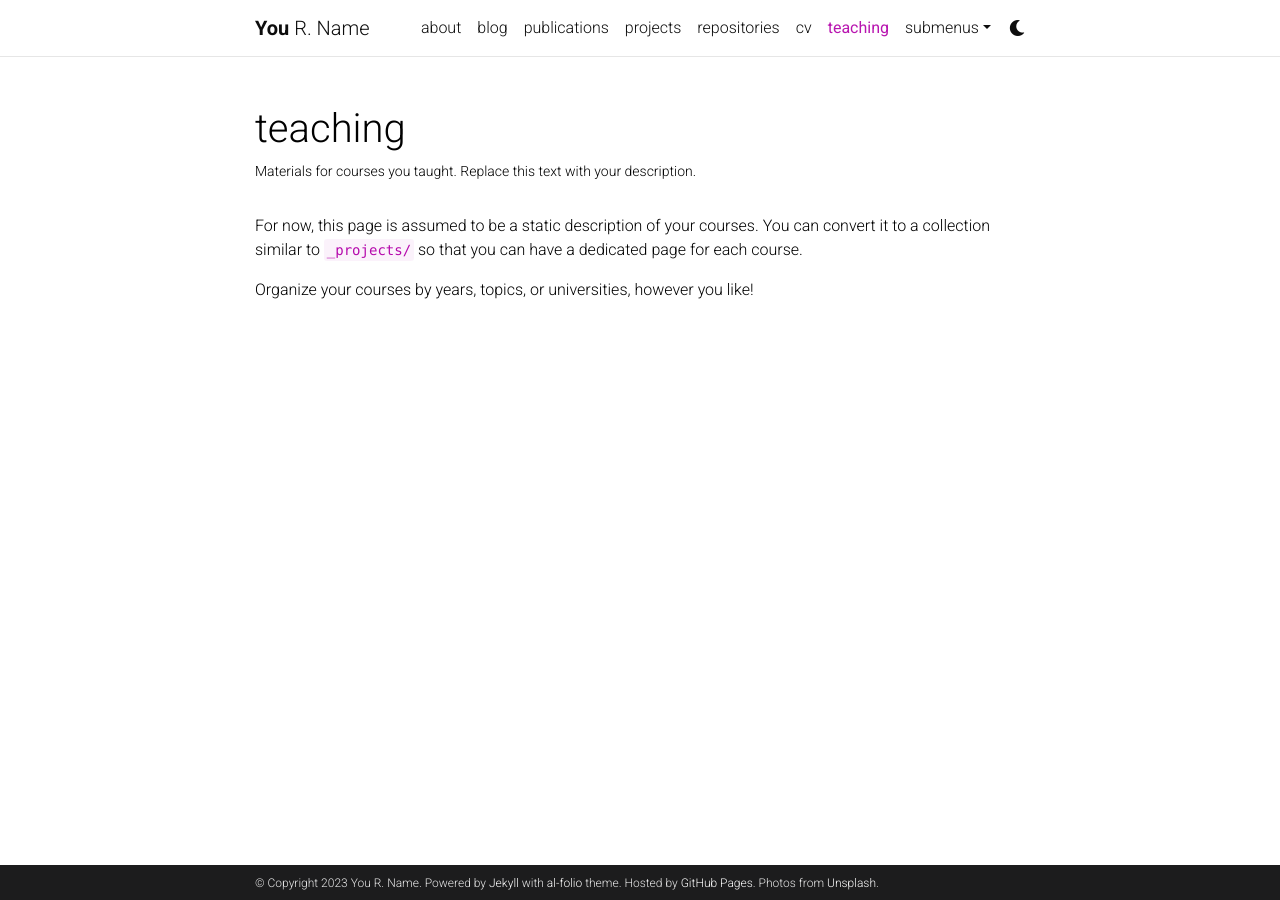
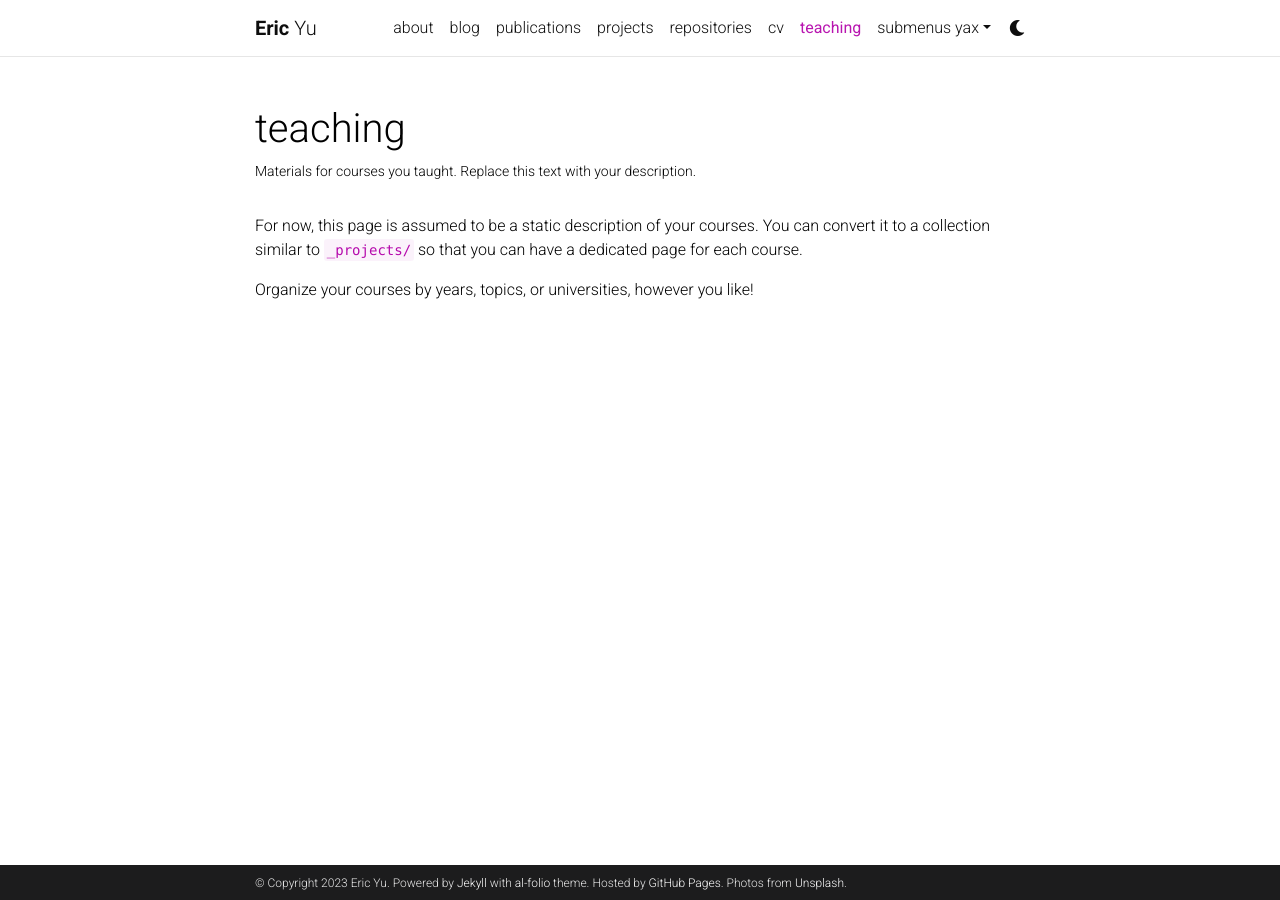
Before and after one commit to aeric-underscore/aeric-underscore.github.io, a Jekyll site: the page built from _pages/teaching.md, in a window 1280 px wide. Built offline with Jekyll 4.4.1, drawn with Linux system fonts in a browser that asks for light colours; comment, search, counter and statistics services are not loaded; a style sheet for code colours, icons or effects is not loaded.

Commit message:
updated changes to environment

```diff
--- a/_config.yml
+++ b/_config.yml
@@ -3,10 +3,10 @@
 # -----------------------------------------------------------------------------
 
 title: blank # the website title (if blank, full name will be used instead)
-first_name: You
-middle_name: R.
-last_name: Name
-email: you@example.com
+first_name: Eric
+middle_name:
+last_name: Yu
+email: ericyu3@illinois.edu
 description: > # the ">" symbol means to ignore newlines until "footer_text:"
   A simple, whitespace theme for academics. Based on [*folio](https://github.com/bogoli/-folio) design.
 footer_text: >
@@ -18,8 +18,8 @@
 lang: en # the language of your site (for example: en, fr, cn, ru, etc.)
 icon: ⚛️  # the emoji used as the favicon (alternatively, provide image name in /assets/img/)
 
-url: https://alshedivat.github.io # the base hostname & protocol for your site
-baseurl: /al-folio # the subpath of your site, e.g. /blog/
+url: https://aeric-underscore.github.io # the base hostname & protocol for your site
+baseurl:  # the subpath of your site, e.g. /blog/
 last_updated: false # set to true if you want to display last updated in the footer
 impressum_path:  # set to path to include impressum link in the footer, use the same path as permalink in a page, helps to conform with EU GDPR
 
@@ -322,7 +322,7 @@
 # -----------------------------------------------------------------------------
 
 imagemagick:
-  enabled: true # enables responsive images for your site (recommended, see https://github.com/alshedivat/al-folio/issues/537)
+  enabled: false # enables responsive images for your site (recommended, see https://github.com/alshedivat/al-folio/issues/537)
   widths:
     - 480
     - 800
```
Also changed, not shown: _pages/about.md (+2 -0 lines), _pages/dropdown.md (+1 -1 lines).
